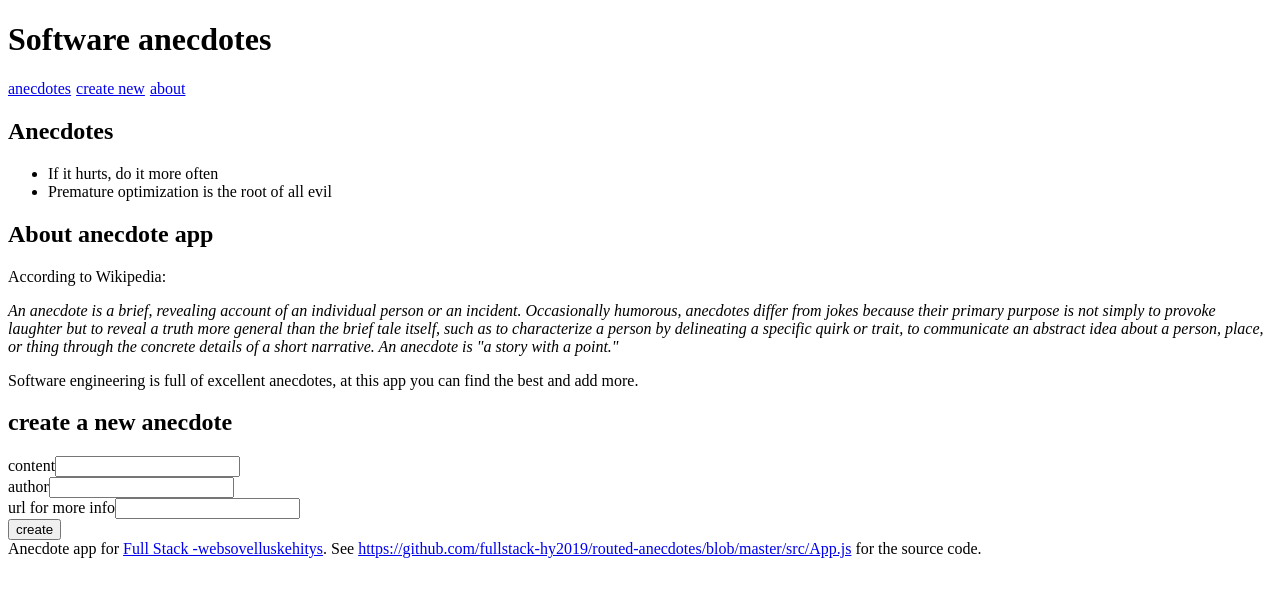
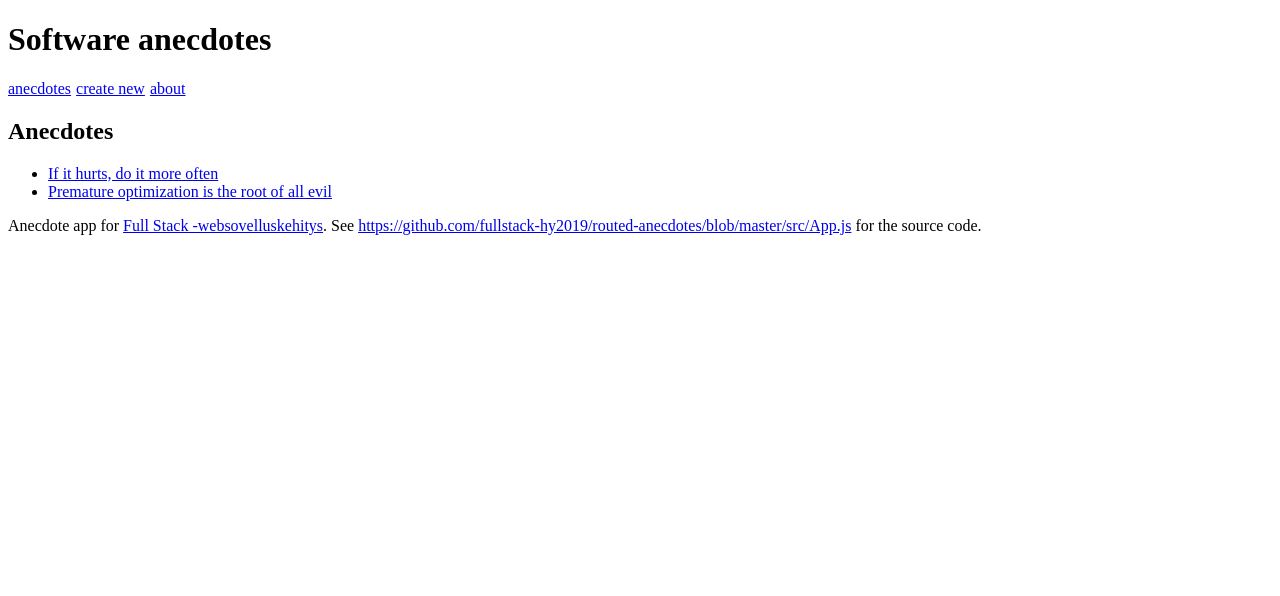
Before and after one commit to davemk00/FSO-part7, a React (Create React App) app in the folder routed-anecdotes/: page / in a window 1280 px wide. Shown: the top 596 px of the page. Built offline with nearby package versions, Linux system fonts and the light colour scheme; the HTML template or start-up script is replaced by a standard one.

Commit message:
7.1: routed anecdotes, step1

```diff
--- a/routed-anecdotes/src/App.js
+++ b/routed-anecdotes/src/App.js
@@ -1,4 +1,8 @@
 import React, { useState } from 'react'
+import {
+  BrowserRouter as Router,
+  Switch, Route, Link
+} from "react-router-dom"
 
 const Menu = () => {
   const padding = {
@@ -6,9 +10,9 @@ const Menu = () => {
   }
   return (
     <div>
-      <a href='#' style={padding}>anecdotes</a>
-      <a href='#' style={padding}>create new</a>
-      <a href='#' style={padding}>about</a>
+      <Link style={ padding } to='/'>anecdotes</Link>
+      <Link style={ padding } to='/create'>create new</Link>
+      <Link style={ padding } to='/about'>about</Link>
     </div>
   )
 }
@@ -17,7 +21,13 @@ const AnecdoteList = ({ anecdotes }) => (
   <div>
     <h2>Anecdotes</h2>
     <ul>
-      {anecdotes.map(anecdote => <li key={anecdote.id} >{anecdote.content}</li>)}
+      {
+        anecdotes.map(anecdote =>
+          <li key={ anecdote.id } >
+            <Link to={`/anecdotes/${ anecdote.id }`}>{ anecdote.content }</Link>
+          </li>
+        )
+      }
     </ul>
   </div>
 )
@@ -125,11 +135,21 @@ const App = () => {
   return (
     <div>
       <h1>Software anecdotes</h1>
-      <Menu />
-      <AnecdoteList anecdotes={anecdotes} />
-      <About />
-      <CreateNew addNew={addNew} />
-      <Footer />
+      <Router>
+        <Menu />
+        <Switch>
+          <Route path="/about">
+            <About />
+          </Route>
+          <Route path="/create">
+            <CreateNew addNew={addNew} />
+          </Route>
+          <Route path="/">
+            <AnecdoteList anecdotes={ anecdotes } />
+          </Route>
+        </Switch>
+        <Footer />
+      </Router>
     </div>
   )
 }
```
Also changed, not shown: 1 other file (tests, documents, lock files or other folders).
